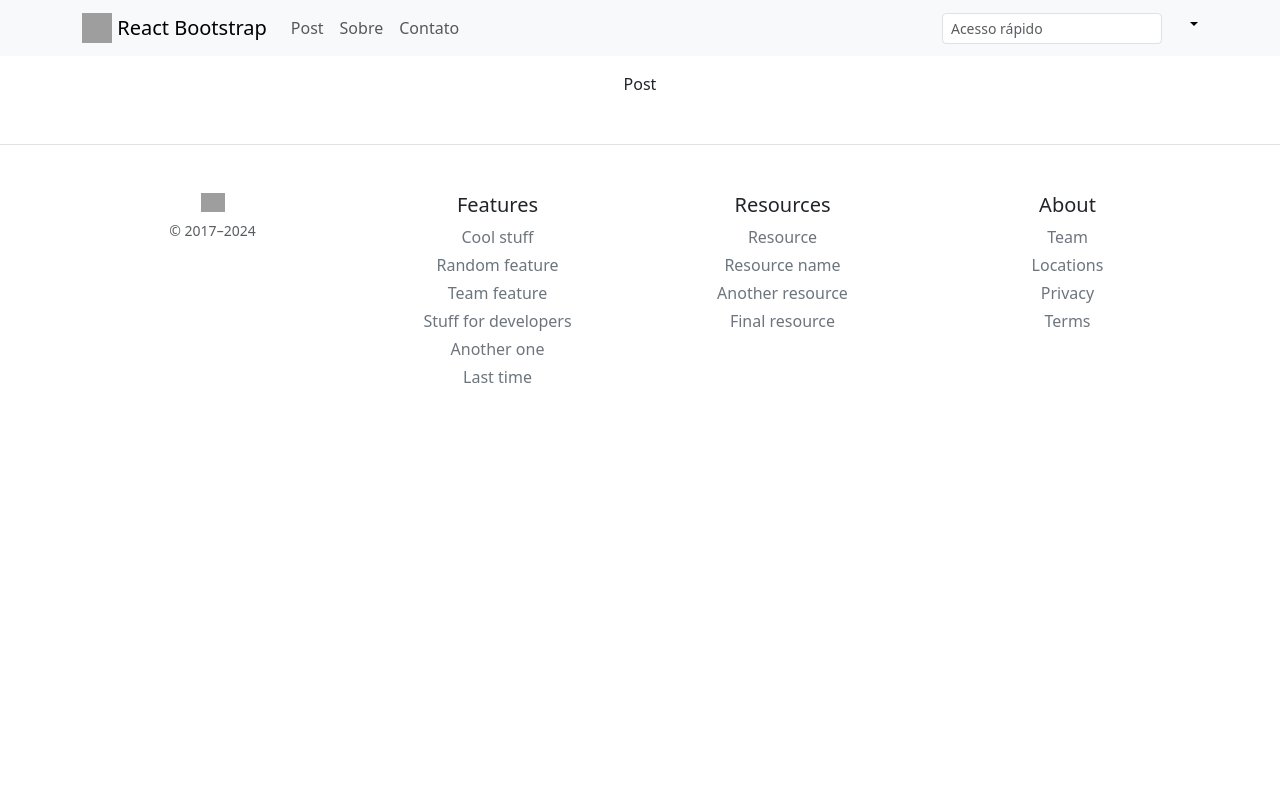
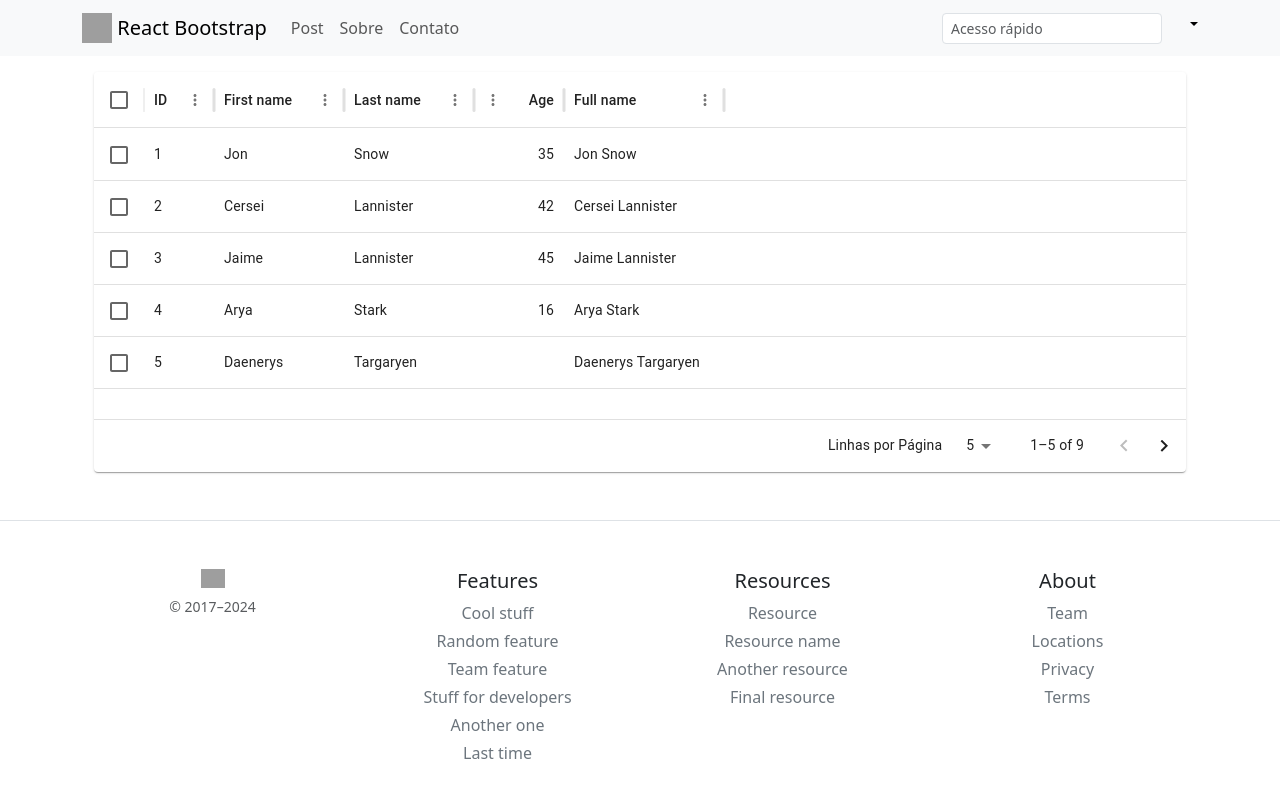
Before and after one commit to angelolustosa/react-post-app, a React (Vite) app: page /post in a window 1280 px wide. Shown: the top 798 px of the page. Built offline with nearby package versions, Linux system fonts and the light colour scheme; grey boxes are pictures that could not be loaded.

Commit message:
Ajuste para a tabela

```diff
--- a/package.json
+++ b/package.json
@@ -14,6 +14,7 @@
     "@emotion/styled": "^11.13.0",
     "@mui/material": "^6.1.6",
     "@mui/x-data-grid": "^7.22.1",
+    "axios": "^1.7.7",
     "bootstrap": "^5.3.3",
     "react": "^18.3.1",
     "react-bootstrap": "^2.10.5",
--- a/src/components/table/Table.jsx
+++ b/src/components/table/Table.jsx
@@ -1,53 +1,53 @@
-import * as React from 'react';
-import { DataGrid } from '@mui/x-data-grid';
-import Paper from '@mui/material/Paper';
+import { DataGrid } from "@mui/x-data-grid";
+import Paper from "@mui/material/Paper";
 
-const columns = [
-    { field: 'id', headerName: 'ID', width: 70 },
-    { field: 'firstName', headerName: 'First name', width: 130 },
-    { field: 'lastName', headerName: 'Last name', width: 130 },
+const defaultColumns = [
+  { field: "id", headerName: "ID", width: 70 },
+  { field: "firstName", headerName: "First name", width: 130 },
+  { field: "lastName", headerName: "Last name", width: 130 },
   {
-        field: 'age',
-        headerName: 'Age',
-        type: 'number',
+    field: "age",
+    headerName: "Age",
+    type: "number",
     width: 90,
   },
   {
-        field: 'fullName',
-        headerName: 'Full name',
-        description: 'This column has a value getter and is not sortable.',
+    field: "fullName",
+    headerName: "Full name",
+    description: "This column has a value getter and is not sortable.",
     sortable: false,
     width: 160,
-        valueGetter: (value, row) => `${row.firstName || ''} ${row.lastName || ''}`,
+    valueGetter: (value, row) => `${row.firstName || ""} ${row.lastName || ""}`,
   },
 ];
 
-const rows = [
-    { id: 1, lastName: 'Snow', firstName: 'Jon', age: 35 },
-    { id: 2, lastName: 'Lannister', firstName: 'Cersei', age: 42 },
-    { id: 3, lastName: 'Lannister', firstName: 'Jaime', age: 45 },
-    { id: 4, lastName: 'Stark', firstName: 'Arya', age: 16 },
-    { id: 5, lastName: 'Targaryen', firstName: 'Daenerys', age: null },
-    { id: 6, lastName: 'Melisandre', firstName: null, age: 150 },
-    { id: 7, lastName: 'Clifford', firstName: 'Ferrara', age: 44 },
-    { id: 8, lastName: 'Frances', firstName: 'Rossini', age: 36 },
-    { id: 9, lastName: 'Roxie', firstName: 'Harvey', age: 65 },
+const defaultRows = [
+  { id: 1, lastName: "Snow", firstName: "Jon", age: 35 },
+  { id: 2, lastName: "Lannister", firstName: "Cersei", age: 42 },
+  { id: 3, lastName: "Lannister", firstName: "Jaime", age: 45 },
+  { id: 4, lastName: "Stark", firstName: "Arya", age: 16 },
+  { id: 5, lastName: "Targaryen", firstName: "Daenerys", age: null },
+  { id: 6, lastName: "Melisandre", firstName: null, age: 150 },
+  { id: 7, lastName: "Clifford", firstName: "Ferrara", age: 44 },
+  { id: 8, lastName: "Frances", firstName: "Rossini", age: 36 },
+  { id: 9, lastName: "Roxie", firstName: "Harvey", age: 65 },
 ];
 
 const paginationModel = { page: 0, pageSize: 5 };
 
-export default function Table() {
+// eslint-disable-next-line react/prop-types
+export default function Table({ data = defaultRows, columns = defaultColumns }) {
   return (
-        <Paper sx={{ height: 400, width: '100%' }}>
+    <Paper sx={{ height: 400, width: "100%" }}>
       <DataGrid
-                rows={rows}
+        rows={data}
         columns={columns}
         initialState={{ pagination: { paginationModel } }}
         pageSizeOptions={[5, 10]}
         checkboxSelection
         sx={{ border: 0 }}
         slotProps={{
-                    pagination: { labelRowsPerPage: 'Linhas por Página' }
+          pagination: { labelRowsPerPage: "Linhas por Página" },
         }}
       />
     </Paper>
--- a/src/index.css
+++ b/src/index.css
@@ -1,3 +1,7 @@
 #root {
   text-align: center;
 }
+
+.MuiTablePagination-selectLabel, .MuiTablePagination-displayedRows {
+  margin-top: 1em;
+}
--- a/src/pages/home/Home.jsx
+++ b/src/pages/home/Home.jsx
@@ -1,17 +1,62 @@
-import React from 'react'
-import { Header } from '../../components/header/Header'
-import { Footer } from '../../components/footer/Footer'
-import Table from '../../components/table/Table'
-import { Container } from 'react-bootstrap'
+import  { useEffect, useState } from "react";
+/* import { Header } from "../../components/header/Header";
+import { Footer } from "../../components/footer/Footer"; */
+import Table from "../../components/table/Table";
+import { Card, Container } from "react-bootstrap";
+import api from "../../services/api.js";
 
 export const Home = () => {
+  const [users, setUsers] = useState([]);
+  const [columns, setColumns] = useState([]);
+
+  const getUsers = async () => {
+    const response = await api.get(`/users`); // Chamando o endpoint
+    //setCepData(response.data);
+
+    const data = response.data;
+    console.log("getUsers:", data, JSON.stringify(data));
+
+    setUsers(data);
+
+    // Define as colunas a partir das chaves do primeiro item
+    if (data.length > 0) {
+      const cols = Object.keys(data[0]).map((key) => ({
+        field: key,
+        headerName: key.charAt(0).toUpperCase() + key.slice(1),
+        description: "This column has a value getter and is not sortable.",
+        sortable: false,
+        width: 145,
+        //valueGetter: (value, row) =>   `${row.firstName || ""} ${row.lastName || ""}`,
+      }));
+      console.log("columns", cols, data);
+
+      setColumns(cols);
+    }
+  };
+
+  useEffect(() => {
+    getUsers();
+  }, []);
+
   return (
     <div>
       {/* <Header /> */}
       <Container>
-                <Table />
+        <Card className="text-center">
+          <Card.Header><h2>Usuarios</h2></Card.Header>
+          <Card.Body>
+            {/* <Card.Title>Usuários</Card.Title> */}
+            <Card.Text>
+            <Table data={users} columns={columns} />
+            </Card.Text>
+            {/* <Button variant="primary">Go somewhere</Button> */}
+          </Card.Body>
+          {/* <Card.Footer className="text-muted">2 days ago</Card.Footer> */}
+        </Card>
+        {/* <h2 className="mb-5">Usuarios</h2>
+        <Table data={users} columns={columns} /> */}
       </Container>
       {/* <Footer /> */}
     </div>
-    )
-}
+  );
+};
--- a/src/pages/post/Post.jsx
+++ b/src/pages/post/Post.jsx
@@ -1,7 +1,15 @@
-import React from 'react'
+import { useEffect } from "react";
+import { Container } from "react-bootstrap";
+import Table from "../../components/table/Table.jsx";
 
 export const Post = () => {
+  useEffect(() => {}, []);
+
   return (
-    <div>Post</div>
-  )
-}
+    <div>
+      <Container>
+        <Table />
+      </Container>
+    </div>
+  );
+};
--- /dev/null
+++ b/src/services/api.js
@@ -0,0 +1,7 @@
+import axios from "axios";
+
+const api = axios.create({
+  baseURL: "https://jsonplaceholder.typicode.com", // Defina a baseURL aqui
+});
+
+export default api;
```
Also changed, not shown: 1 other file (tests, documents, lock files or other folders). Lines whose indentation alone changed are shown as unchanged.
